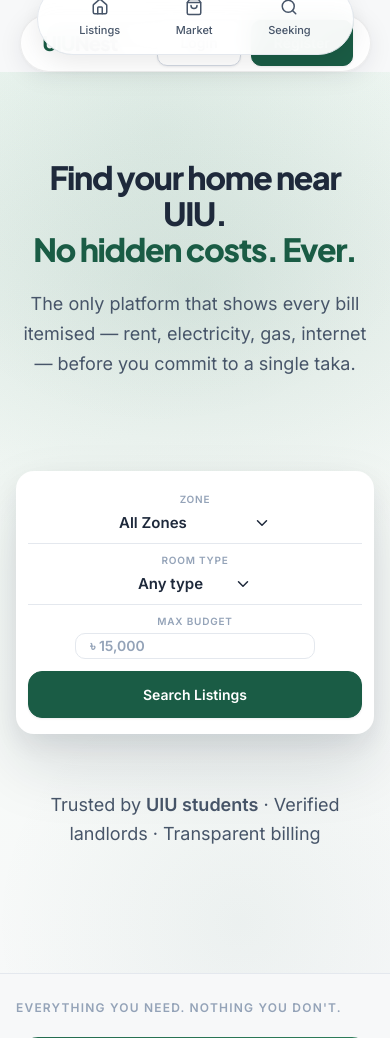
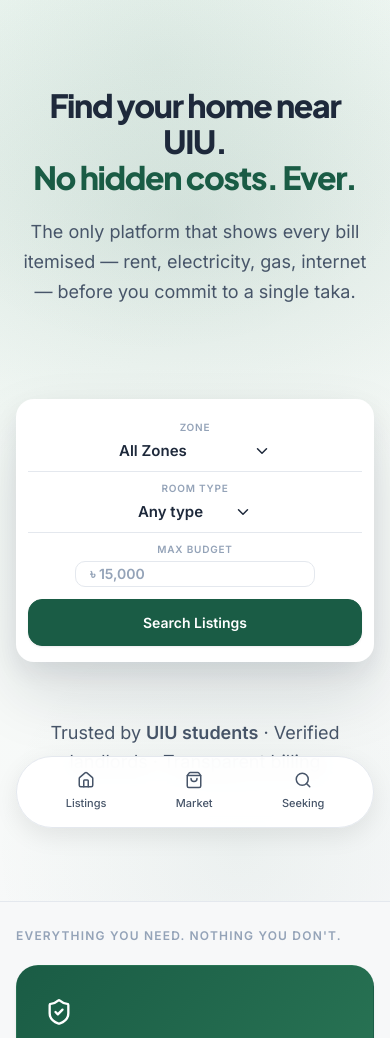
Before and after one commit to SpicyFalcon619/UIUNest, a PHP site: page / in a window 390 px wide. Shown: the top 1038 px of the page. Run offline with PHP 8.4, Linux system fonts and the light colour scheme; data that the repository does not hold is empty.

Commit message:
fix(ui): move navbar from top to bottom on mobile by overriding nav-mount position

```diff
--- a/style.css
+++ b/style.css
@@ -967,6 +967,36 @@ footer a:hover { color: #fff; text-decoration: underline; }
   .nav-links a .nav-icon { display: block; margin-bottom: 2px; }
   body { padding-bottom: 90px; }
 
+  /* Move the entire nav-mount wrapper to the bottom on mobile */
+  #nav-mount {
+    position: fixed !important;
+    top: auto !important;
+    bottom: 0 !important;
+    left: 0 !important;
+    right: 0 !important;
+    padding: 0 !important;
+    z-index: 3000 !important;
+    background: transparent !important;
+    pointer-events: none;
+  }
+  /* Reset the floating pill navbar on mobile — the .nav-links pill handles everything */
+  #nav-mount .navbar {
+    pointer-events: none;
+    background: transparent !important;
+    backdrop-filter: none !important;
+    box-shadow: none !important;
+    border: none !important;
+    border-radius: 0 !important;
+  }
+  #nav-mount .nav-inner {
+    height: auto;
+    padding: 0;
+  }
+  /* Hide logo and right-side actions from the top pill on mobile — shown only in bottom bar */
+  #nav-mount .nav-logo,
+  #nav-mount .nav-right { display: none !important; }
+  .nav-links { pointer-events: all; }
+
   /* Layouts */
   .listings-layout { flex-direction: column; }
   .sidebar { position: static; max-height: none; margin-bottom: 28px; width: 100%; }
```
